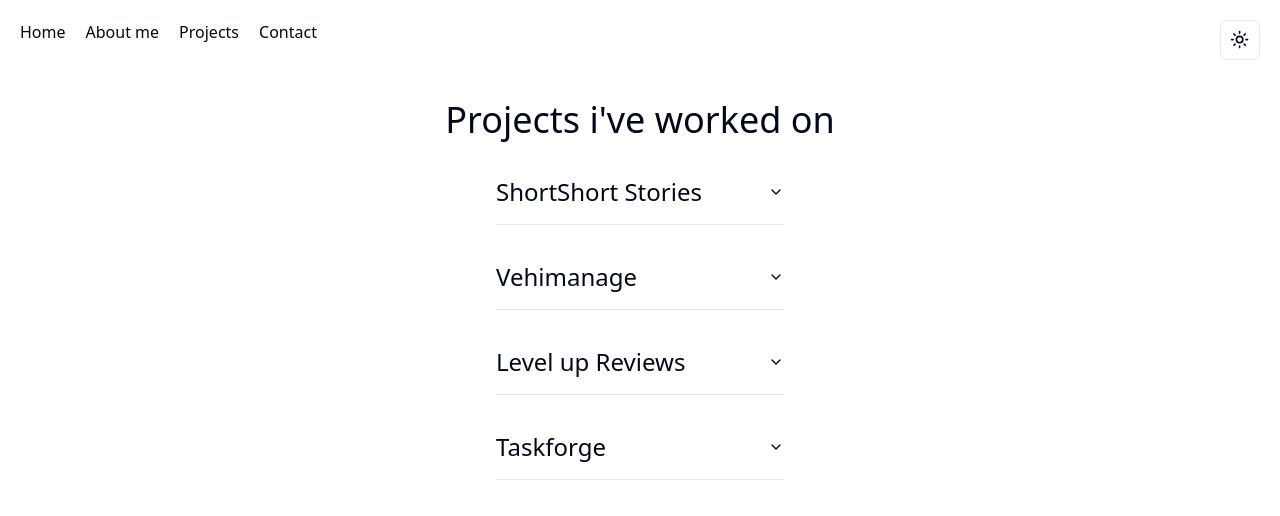
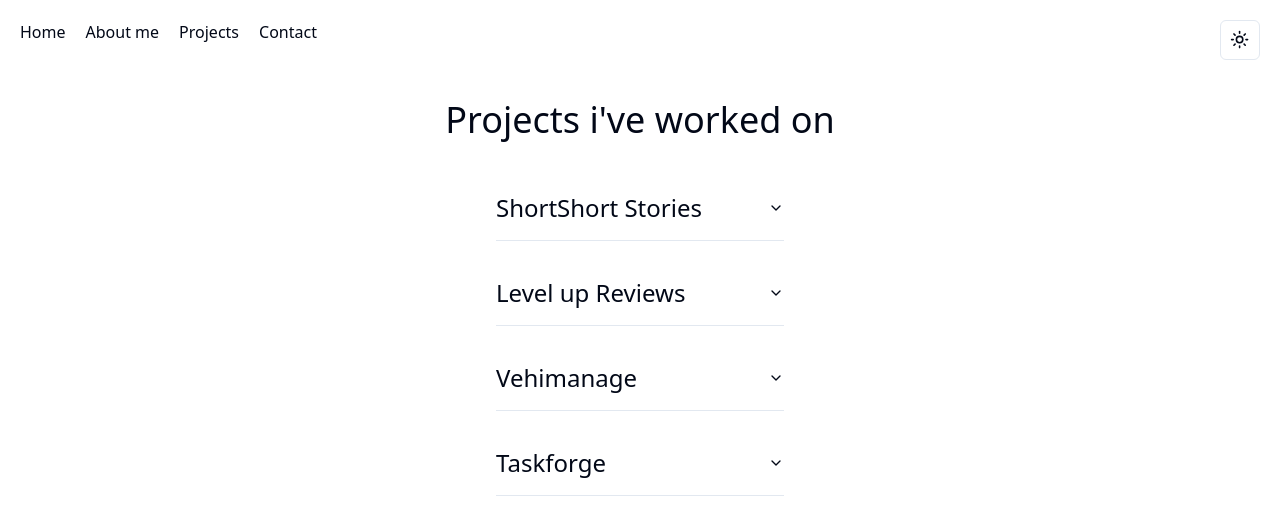
Before and after one commit to OscarG-png/portfolio, a React (Vite) app: page /projects in a window 1280 px wide. Shown: the top 516 px of the page. Built offline with nearby package versions, Linux system fonts and the light colour scheme.

Commit message:
projects styling plus ordering

```diff
--- a/src/Data/Projects.ts
+++ b/src/Data/Projects.ts
@@ -2,10 +2,16 @@
 
 export const projects = [
     {
-        "id": 1,
+        "id": 4,
         "name": "ShortShort Stories",
         "link": "https://gitlab.com/shortshort/shortshortv2",
         "description": "A social media platform for sharing short stories. Built with React, FastAPI, Websockets, and PostgreSQL."
+    },
+    {
+        "id": 3,
+        "name": "Level up Reviews",
+        "link": "https://gitlab.com/pixel-pioneers/level-up-reviews",
+        "description": "A user driven video game review site. Built with React, FastAPI, and PostgreSQL."
     },
     {
         "id": 2,
@@ -14,13 +20,7 @@ export const projects = [
         "description": "A vehicle sales and service management system. Built with React, Django, and PostgreSQL."
     },
     {
-        "id": 3,
-        "name": "Level up Reviews",
-        "link": "https://gitlab.com/pixel-pioneers/level-up-reviews",
-        "description": "A user driven video game review site. Built with React, FastAPI, and PostgreSQL."
-    },
-    {
-        "id": 4,
+        "id": 1,
         "name": "Taskforge",
         "link": "https://gitlab.com/OscarG/TaskForge",
         "description": "A task management system. Built with HTML and Django. This was the first project I ever built."
--- a/src/pages/ProjectsPage.tsx
+++ b/src/pages/ProjectsPage.tsx
@@ -10,7 +10,7 @@ import { Link } from 'react-router-dom';
 export default function Projects() {
     return (
         <div className="flex flex-col items-center justify-center gap-5 mt-10">
-            <h1 className="text-4xl">Projects i've worked on</h1>
+            <h1 className="mb-4 text-4xl">Projects i've worked on</h1>
             {projects.map((project) => (
                 <Accordion
                     key={project.id}
```
